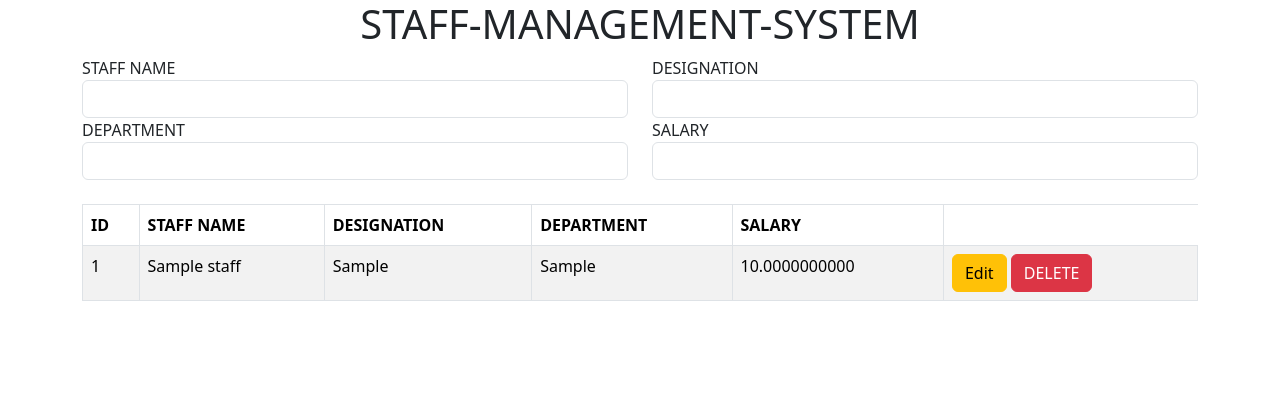
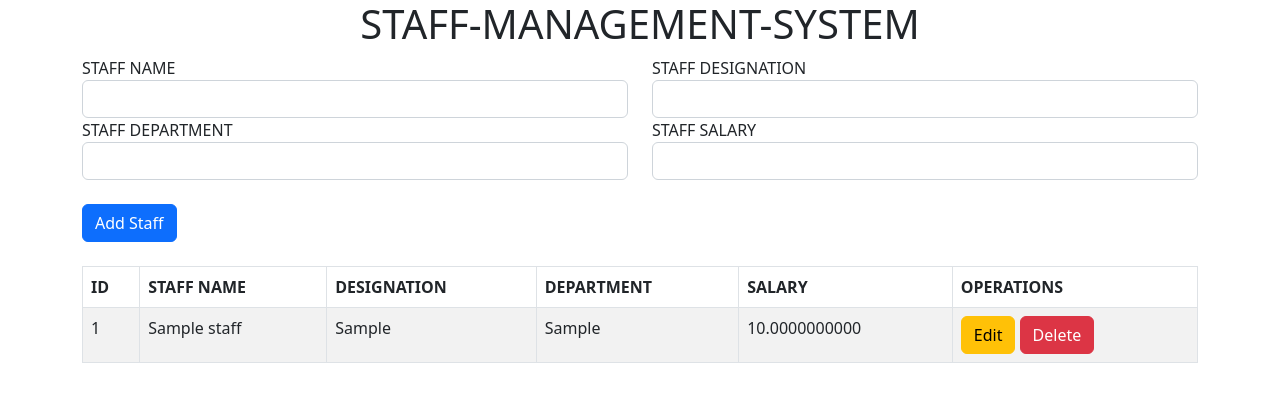
Before and after one commit to Jyothirmayudu03/Staff-Management-System, a Flask app: page / in a window 1280 px wide. Shown: the top 402 px of the page. Run offline with Flask 3, Linux system fonts and the light colour scheme; tables that the repository leaves empty hold one stand-in row (values such as "Sample post").

Commit message:
221FA07107

```diff
--- a/app/app.py
+++ b/app/app.py
@@ -1,46 +1,73 @@
 import flask
-from flask import Flask, render_template
+from flask import Flask, render_template,request,redirect,url_for
 from flask_sqlalchemy import SQLAlchemy
 
-#Initialize Flask
+#initialize flask
 app = Flask(__name__)
 
-#Database Configuration
-app.config['SQLALCHEMY_DATABASE_URI'] = 'mysql://root:admin123@localhost/staff_management' #rootname,password,local host and database name
-app.config['SQLALCHEMY_TRACK_MODIFICATION'] = False
+# Database configurations
+app.config['SQLALCHEMY_DATABASE_URI']='mysql://root:admin123@localhost/staff_management'
+app.config['SQLALCHEMY_TRACK_MODIFICATION']=False
 
-#initialize Database
-db=SQLAlchemy(app)
+#initialize database
+db = SQLAlchemy(app)
 
 
-#Define Staff Model
-class staff(db.Model):
-    id = db.Column(db.Integer,primary_key = True)
-    name = db.Column(db.String(100),nullable = False)
-    designation = db.Column(db.String(100),nullable = False)
-    dept = db.Column(db.String(100),nullable = False)
-    salary = db.Column(db.Float(10,2),nullable = True)
-
+# define staff model
+class Staff(db.Model):
+    id=db.Column(db.Integer, primary_key=True)
+    name=db.Column(db.String(100),nullable=False)
+    designation=db.Column(db.String(100),nullable=False)
+    dept=db.Column(db.String(100),nullable=False)
+    salary=db.Column(db.Float(10,2),nullable=False)
 
     def __str__(self) -> str:
         return super().__str__()
 
 
-#Route for Home Page
+# route for home page
 @app.route('/')
 def home():
-    staffData = staff.query.all()
-    return render_template ('index.html',sData = staffData)
+    staffdata=Staff.query.all() # fetch the data from database
+    return render_template('index.html',sData=staffdata)
 
-#Route for Profile Page
-@app.route('/profile')
-def profile():
-    return render_template ('profile.html')
 
-#Route for Contact Page
-@app.route('/contact')
-def contact():
-    return render_template ('contact.html')
+@app.route('/add',methods=['POST'])
+def add_staff():
+    #adding to database logic here
+    sName=request.form['staffName']
+    sDesg=request.form['designation']
+    sDept=request.form['dept']
+    sSalary=request.form['salary']
 
-if __name__ == '__main__':
+    #create new staff record
+    new_staff=Staff(name=sName,designation=sDesg,dept=sDept,salary=sSalary)
+    db.session.add(new_staff)
+    db.session.commit()
+    return redirect(url_for('home'))
+
+
+
+@app.route('/edit/<int:id>',methods=['GET','POST'])
+def edit_staff(id):
+    sData=Staff.query.get_or_404(id)
+    if request.method=='POST':
+        sData.name=request.form['name']
+        sData.designation=request.form['designation']
+        sData.dept=request.form['dept']
+        sData.salary=request.form['salary']
+        db.session.commit()
+        return redirect(url_for('home'))
+    return render_template('edit.html',staff=sData)
+
+
+@app.route('/delete/<int:id>',methods=['POST'])
+def delete_staff(id):
+    sData=Staff.query.get_or_404(id)
+    db.session.delete(sData)
+    db.session.commit()
+    return redirect(url_for('home'))
+
+
+if __name__=='__main__':
     app.run(debug=True)
--- a/app/templates/index.html
+++ b/app/templates/index.html
@@ -1,67 +1,66 @@
 <!DOCTYPE html>
-<html lang="eng">
+<html lang="en">
 <head>
+    <meta charset="UTF-8">
+    <meta name="viewport" content="width=device-width, initial-scale=1.0">
     <title>Home</title>
-        <link href="https://cdn.jsdelivr.net/npm/bootstrap@5.3.3/dist/css/bootstrap.min.css" rel="stylesheet" integrity="sha384-QWTKZyjpPEjISv5WaRU9OFeRpok6YctnYmDr5pNlyT2bRjXh0JMhjY6hW+ALEwIH" crossorigin="anonymous">
+    <link href="https://cdn.jsdelivr.net/npm/bootstrap@5.2.3/dist/css/bootstrap.min.css" rel="stylesheet" integrity="sha384-rbsA2VBKQhggwzxH7pPCaAqO46MgnOM80zW1RWuH61DGLwZJEdK2Kadq2F9CUG65" crossorigin="anonymous">
 </head>
 <body class="container">
     <h1 class="text-center">STAFF-MANAGEMENT-SYSTEM</h1>
-
-
-        <form action="#">
+    <form action="/add" method="POST" class="mb-4">
         <div>
             <div class="row mb-4">
                 <div class="form-group col-md-6">
                     <label for="">STAFF NAME</label>
-                         <input type="text" name="staffName" id="staffName" class="form-control col-md-5">
+                     <input type="text" class="form-control col-md-5" name="staffName" id="staffName">
+                </div>
+                <div class="form-group col-md-6">
+                    <label for="">STAFF DESIGNATION</label>
+                    <input type="text" name="designation" class="form-control" id="designation">
+                </div>
+                <div class="form-group col-md-6">
+                    <label for="">STAFF DEPARTMENT</label>
+                    <input type="text" name="dept" class="form-control" id="dept">
+                </div>
+                <div class="form-group col-md-6">
+                    <label for="">STAFF SALARY</label>
+                    <input type="text" name="salary" id="salary" class="form-control">
+                </div>
+            </div>
+            <button type="submit" class="btn btn-primary">Add Staff</button>
         </div>
 
-                    <div class="form-group col-md-6">
-                        <label for="">DESIGNATION</label>
-                        <input type="text" name="designation" id="designation" class="form-control col-md-5">
-
-                    </div>
-
-                    <div class="form-group col-md-6">
-                        <label for="">DEPARTMENT</label>
-                        <input type="text" name="dept" id="dept" class="form-control col-md-5">
-                    </div>
-
-                    <div class="form-group col-md-6">
-                        <label for="">SALARY</label>
-                        <input type="text" name="salary" id="salary" class="form-control col-md-5">
-                    </div>
-
-
-                </div>
-            </div>
     </form>
-
-
-        <table class="table table-striped table-bordered">
+    <table class="table table-striped table-bordered ">
         <thead>
             <th>ID</th>
             <th>STAFF NAME</th>
             <th>DESIGNATION</th>
             <th>DEPARTMENT</th>
             <th>SALARY</th>
+            <TH>OPERATIONS</TH>
+
         </thead>
         <tbody>
            {% for staff in sData %}
             <tr>
-                <td>{{ staff.id}}</td>
-                <td>{{ staff.name}}</td>
-                <td>{{ staff.designation}}</td>
-                <td>{{ staff.dept}}</td>
-                <td>{{ staff.salary}}</td>
+            <td>{{staff.id}}</td>
+            <td>{{staff.name}}</td>
+            <td>{{staff.designation}}</td>
+            <td>{{staff.dept}}</td>
+            <td>{{staff.salary}}</td>
             <td>
-                    <a href = "#" class="btn btn-warning">Edit</a>
-                    <button class="btn btn-danger">DELETE</button>
+                <a href="{{ url_for('edit_staff',id=staff.id) }}" class="btn btn-warning">Edit</a>
+                <form action="{{url_for('delete_staff',id=staff.id)}}" method="POST" style="display: inline;">
+                    <button class="btn btn-danger">Delete</button>
+                </form>
             </td>
             </tr>
-            {% endfor %}
+            {%endfor%}
         </tbody>
     </table>
+
 </body>
-    <script src="https://cdn.jsdelivr.net/npm/bootstrap@5.3.3/dist/js/bootstrap.bundle.min.js" integrity="sha384-YvpcrYf0tY3lHB60NNkmXc5s9fDVZLESaAA55NDzOxhy9GkcIdslK1eN7N6jIeHz" crossorigin="anonymous"></script>
+<script src="https://cdn.jsdelivr.net/npm/bootstrap@5.2.3/dist/js/bootstrap.bundle.min.js" integrity="sha384-kenU1KFdBIe4zVF0s0G1M5b4hcpxyD9F7jL+jjXkk+Q2h455rYXK/7HAuoJl+0I4" crossorigin="anonymous"></script>
 </html>
```
Also changed, not shown: app/templates/edit.html (added, +42 -0 lines), 1 other file. Lines whose indentation alone changed are shown as unchanged.
